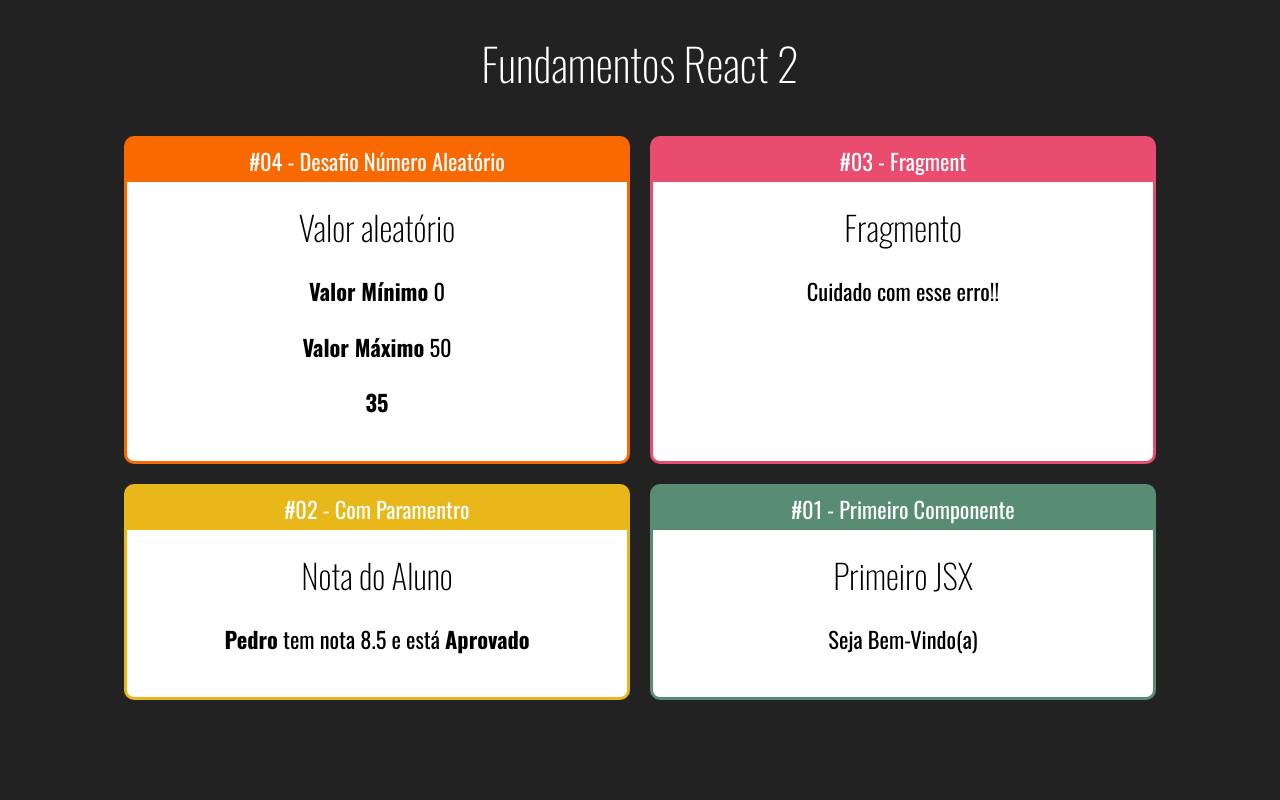
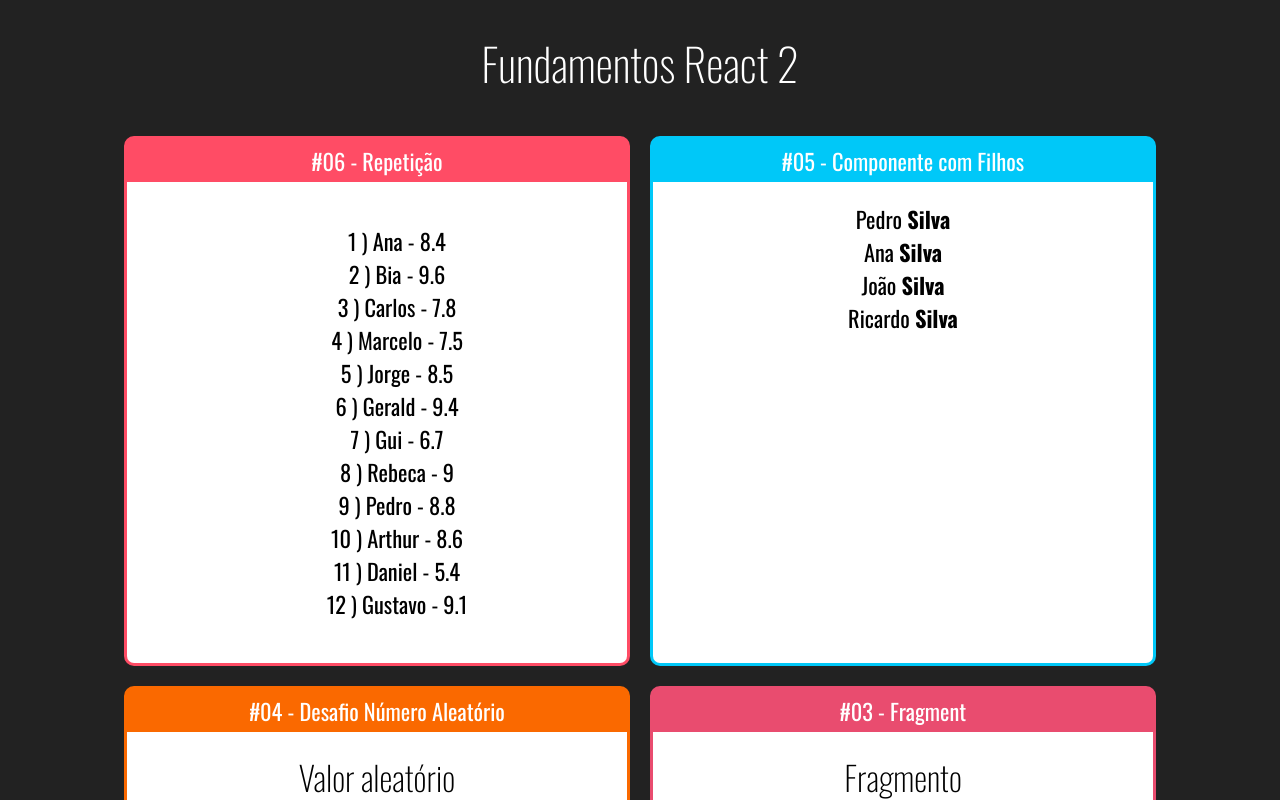
Before and after one commit to laianribas/Cod3r-curso-react, a React (Create React App) app: page / in a window 1280 px wide. Shown: the top 800 px of the page. Built offline with nearby package versions, Linux system fonts and the light colour scheme.

Commit message:
Trabalhando com listas

```diff
--- a/src/App.jsx
+++ b/src/App.jsx
@@ -6,12 +6,26 @@
 import Fragmento from './components/Basicos/Fragmento'
 import NumeroAleatorio from './components/Basicos/NumeroAleatorio'
 import Card from './components/layout/Card'
+import Familia from './components/Basicos/Familia'
+import FamiliaMembro from './components/Basicos/FamiliaMembro'
+import ListaAlunos from './components/repetição/ListaAlunos'
 
 export default () => {
   return (
     <div className="App">
       <h1>Fundamentos React 2</h1>
       <div className="Wrapper">
+        <Card titulo="#06 - Repetição" color="#ff4c65">
+          <ListaAlunos />
+        </Card>
+        <Card titulo="#05 - Componente com Filhos" color="#00c8f8">
+          <Familia sobrenome="Silva">
+            <FamiliaMembro nome="Pedro " />
+            <FamiliaMembro nome="Ana " />
+            <FamiliaMembro nome="João " />
+            <FamiliaMembro nome="Ricardo " />
+          </Familia>
+        </Card>
         <Card titulo="#04 - Desafio Número Aleatório" color="#FA6900">
           <NumeroAleatorio max={50} min={0} />
         </Card>
--- /dev/null
+++ b/src/Data/Alunos.js
@@ -0,0 +1,14 @@
+export default [
+  { id: 1, nome: 'Ana', nota: 8.4 },
+  { id: 2, nome: 'Bia', nota: 9.6 },
+  { id: 3, nome: 'Carlos', nota: 7.8 },
+  { id: 4, nome: 'Marcelo', nota: 7.5 },
+  { id: 5, nome: 'Jorge', nota: 8.5 },
+  { id: 6, nome: 'Gerald', nota: 9.4 },
+  { id: 7, nome: 'Gui', nota: 6.7 },
+  { id: 8, nome: 'Rebeca', nota: 9 },
+  { id: 9, nome: 'Pedro', nota: 8.8 },
+  { id: 10, nome: 'Arthur', nota: 8.6 },
+  { id: 11, nome: 'Daniel', nota: 5.4 },
+  { id: 12, nome: 'Gustavo', nota: 9.1 }
+]
--- /dev/null
+++ b/src/components/Basicos/Familia.jsx
@@ -0,0 +1,11 @@
+import React, { cloneElement } from 'react'
+
+export default props => {
+  return (
+    <div>
+      {props.children.map((child, i) => {
+        return cloneElement(child, { ...props, key: i })
+      })}
+    </div>
+  )
+}
--- /dev/null
+++ b/src/components/Basicos/FamiliaMembro.jsx
@@ -0,0 +1,10 @@
+import React from 'react'
+
+export default props => {
+  return (
+    <div>
+      {props.nome}
+      <strong>{props.sobrenome}</strong>
+    </div>
+  )
+}
--- /dev/null
+++ b/src/components/repetição/ListaAlunos.jsx
@@ -0,0 +1,19 @@
+import React from 'react'
+import Alunos from '../../Data/Alunos'
+
+export default props => {
+  const list = Alunos.map(Alunos => {
+    return (
+      <li key={Alunos.id}>
+        {Alunos.id} ) {Alunos.nome} - {Alunos.nota}
+      </li>
+    )
+  })
+  return (
+    <div>
+      <ul style={{ listStyle: 'none' }}>
+        <li>{list}</li>
+      </ul>
+    </div>
+  )
+}
```
